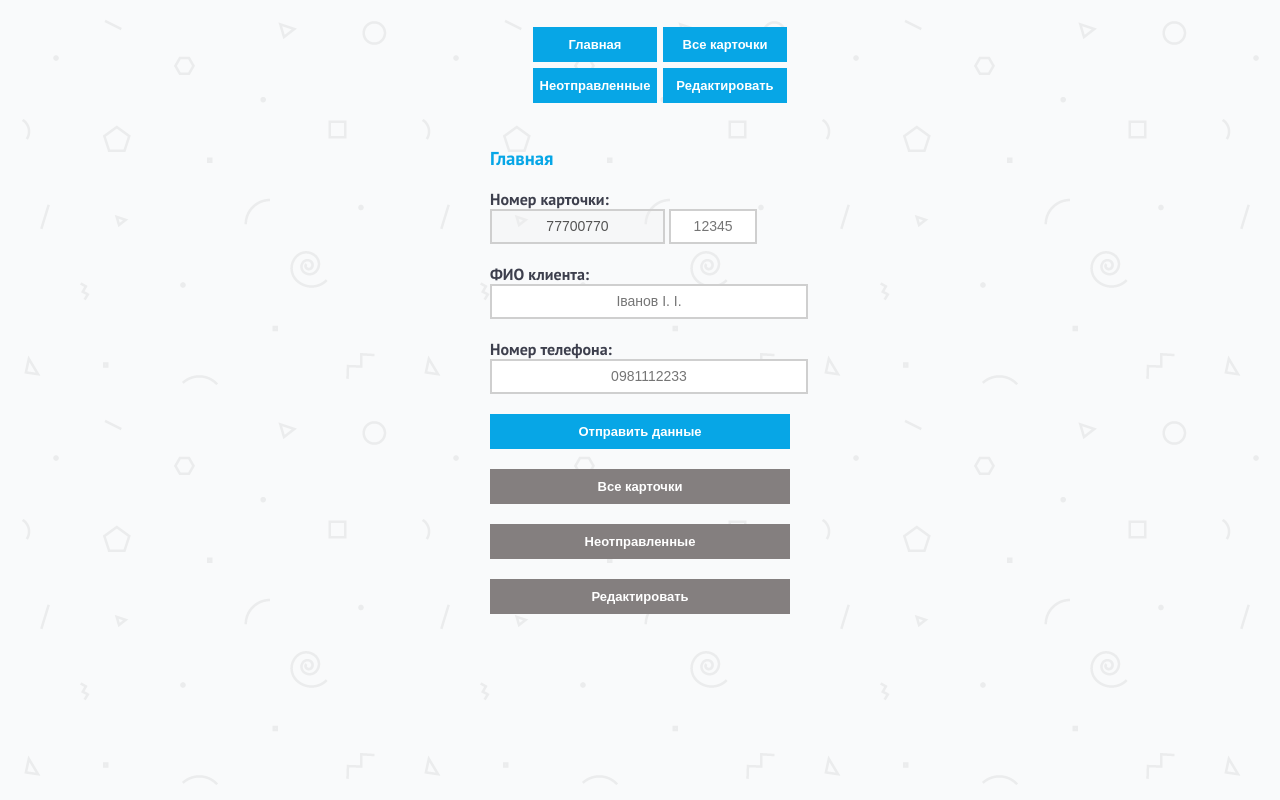
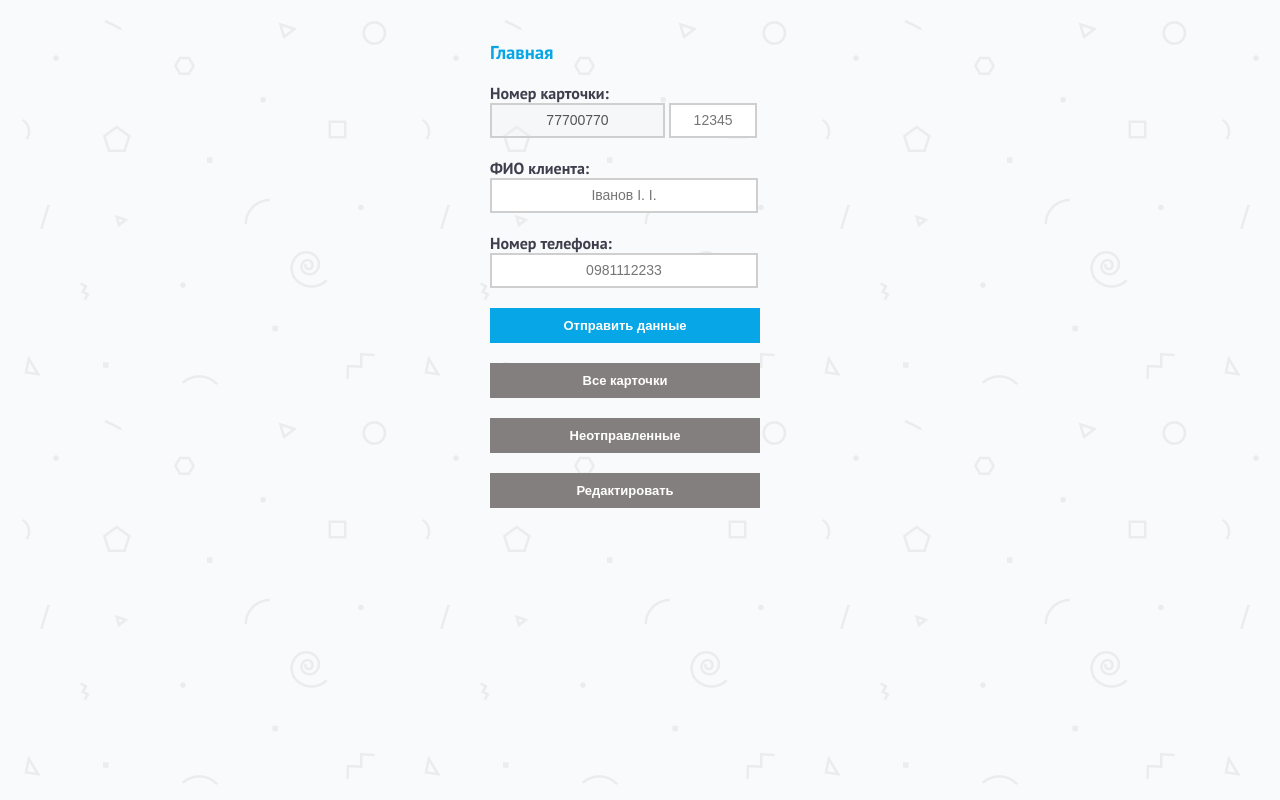
Before and after one commit to borodat/cards, a PHP site: page / in a window 1280 px wide. Run offline with PHP 8.4, Linux system fonts and the light colour scheme.

Commit message:
Revert "wrong"
This reverts commit fa2e880af9fefb5276758ad50ebbf443634fc1fa.

```diff
--- a/index.php
+++ b/index.php
@@ -11,14 +11,6 @@
     <link rel="stylesheet" href="style.css">
 </head>
 <body>
-    <nav class="main_nav">
-        <ul>
-            <li><a href="index.php?page=">Главная</a></li>
-            <li><a href="index.php?page=">Все карточки</a></li>
-            <li><a href="index.php?page=">Неотправленные</a></li>
-            <li><a href="index.php?page=">Редактировать</a></li>
-        </ul>
-    </nav>
     <div class="form_box">
         <h3 class="main_color">Главная</h3>
 <?php
--- a/style.css
+++ b/style.css
@@ -3,22 +3,6 @@ body {
     font-family: 'PT Sans', sans-serif;
     font-weight: bold;
     color: #3d3f4d;
-}
-
-.main_nav {
-    width: 300px;
-    margin: 0 auto;
-    overflow: hidden;
-}
-.main_nav li {
-    list-style: none;
-}
-.main_nav a {
-    display: inline-block;
-    float: left;
-    margin: 3px 1%;
-    width: 48%;
-
 }
 
 .form_box {
@@ -39,7 +23,7 @@ a {
     font-size: 14px;
     text-align: center;
     padding: 7px 7px 8px;
-    width: 100%;
+    width: 250px;
     margin-bottom: 20px;
     transition: border 0.5, background 0.5s;
     -webkit-transition: border 0.5s, background 0.5s;
@@ -84,7 +68,7 @@ a {
 a {
     font-family: Arial, sans-serif;
     border: none;
-    width: 300px;
+    width: 270px;
     text-align: center;
     background: #07a6e6;
     font-size: 13px;
--- a/success_update.php
+++ b/success_update.php
@@ -10,10 +10,11 @@
         <link href='https://fonts.googleapis.com/css?family=PT+Sans:400,400italic,700&subset=latin,cyrillic-ext' rel='stylesheet' type='text/css'>
         <link rel="stylesheet" href="style.css">
     </head>
+
     <body>
         <div class="form_box">
             <!--            <h3 class="success">Данные записаны!</h3>-->
-<?php
+            <?php
     if(isset($_POST['submit'])){
         foreach ($_POST as $k => $v) {
             if($k == "submit" or $k=="check_all"){
@@ -32,7 +33,7 @@
     }
 
 ?>
-            <a href="index.php">Ввести еще</a>
+                <a href="index.php">Ввести еще</a>
         </div>
     </body>
 
```
